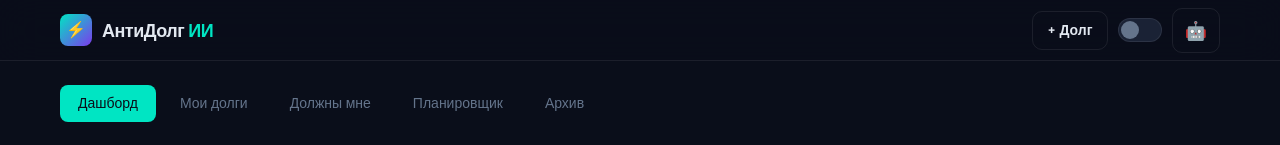
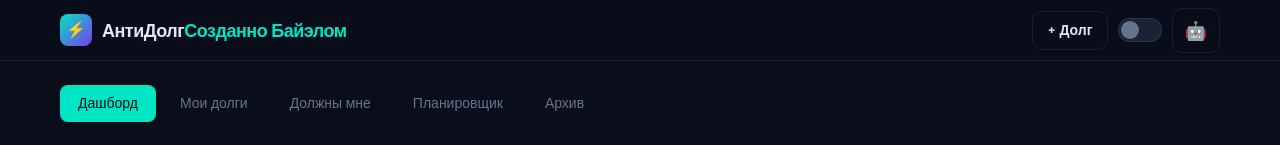
Before and after one commit to bayelsadyrbekov2606-crypto/My-test-website, a plain HTML site: page index.html in a window 1280 px wide. Shown: the top 145 px of the page. Drawn offline with nearby package versions, Linux system fonts and the light colour scheme.

Commit message:
Update index.html

```diff
--- a/index.html
+++ b/index.html
@@ -4,7 +4,7 @@
 <head>
   <meta charset="UTF-8">
   <meta name="viewport" content="width=device-width, initial-scale=1.0">
-  <title>АнтиДолг ИИ — Финансовый Дашборд</title>
+  <title>АнтиДолг </title>
   <script src="https://cdn.tailwindcss.com"></script>
   <script src="https://cdnjs.cloudflare.com/ajax/libs/Chart.js/4.4.1/chart.umd.min.js"></script>
   <link
@@ -419,8 +419,8 @@
           <div
             style="width:32px;height:32px;border-radius:8px;background:linear-gradient(135deg,var(--accent),var(--accent2));display:flex;align-items:center;justify-content:center;font-size:16px">
             ⚡</div>
-          <span style="font-size:18px;font-weight:700;letter-spacing:-.5px">АнтиДолг <span
-              style="color:var(--accent)">ИИ</span></span>
+          <span style="font-size:18px;font-weight:700;letter-spacing:-.5px">АнтиДолг<span
+              style="color:var(--accent)">Созданно Байэлом</span></span>
         </div>
         <div style="display:flex;align-items:center;gap:10px">
           <button class="btn btn-ghost" onclick="openAddDebt(null)" style="padding:8px 14px">+ Долг</button>
```
